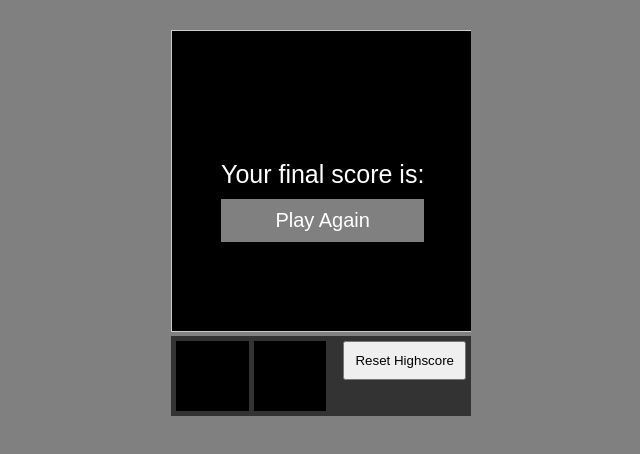
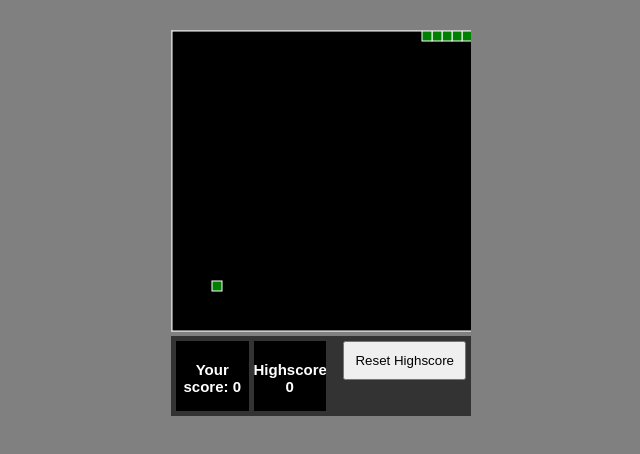
Before and after one commit to porlowska/snake-game, a plain HTML site: page index.html in a window 1280 px wide. Shown: the whole page, without its empty margins (319-959 px from the left). Drawn offline with nearby package versions, Linux system fonts and the light colour scheme.

Commit message:
added logic for the snake game

```diff
--- a/assets/script.js
+++ b/assets/script.js
@@ -0,0 +1,152 @@
+$(document).ready(function(){
+//def canvas variables
+const canvas = $('#canvas')[0];
+const ctx = canvas.getContext('2d');
+const w = canvas.width;
+const h =canvas.height;
+const cellWidth = 10;//cell width
+let direction = "right";
+let food; //snake food
+let score; //current score
+let speed=200; //speed of snake in miliseconds
+let snake; // snake length
+let color = "green"
+
+//initialaser
+function init(){
+    createSnake();
+    createFood();
+    score=0;
+    //trigger the game
+    if (typeof game_loop!="undefined"){
+        clearInterval(game_loop)
+    }
+    game_loop = setInterval(animate, speed)
+
+}
+
+init()
+
+//creates snake
+function createSnake(){
+    let length = 5; //initail length of the snake
+    snake = [];
+    for (var i=length-1; i >=0; i-- ){
+        snake.push({x: i, y:0});
+    }
+}
+//create food in random place
+function createFood(){
+    food={
+        x: Math.round(Math.random()*(w-cellWidth)/cellWidth),
+        y: Math.round(Math.random()*(h-cellWidth)/cellWidth)
+    }
+}
+//i will animate the snake on the canvas
+function animate(){
+    //paint the canvas
+    ctx.fillStyle="black";
+    ctx.fillRect(0,0,w,h)
+    ctx.strokeStyle = "white";
+    ctx.strokeRect(0,0,w,h)
+    //movement of the snake
+    // food pops up snakes eats it and it pops up on the end of the tail
+
+    //position of the snake
+    let nx = snake[0].x
+    let ny = snake[0].y
+    //directio of the snake and decremataion on the axis
+    if (direction=='right'){
+        nx++
+    } else if (direction=='left'){
+        nx--
+    }else if (direction=='up'){
+        ny--
+    }else if (direction=='down'){
+        ny++
+    }
+    // Collide code
+    if(nx==-1 || nx == w/cellWidth ||ny==-1||ny==h/cellWidth||checkCollision(nx,ny,snake)){
+        //init();
+        //insert Final score
+        $('#finalScore').text(score)
+        //show overlay
+        $('#overlay').fadeIn(300)
+
+        return;
+    }
+    let tail;
+    // the food is added up to the snake as a head!
+    //if the snake replaces food posuton
+    if (nx == food.x && ny== food.y){
+        tail = {x:nx, y:ny};
+        score++;
+        //crate new pice of food
+        createFood()
+    }else{
+        tail = snake.pop()
+        tail.x= nx;
+        tail.y=ny;
+    }
+    snake.unshift(tail)
+    for (var i=0; i <snake.length; i++){
+        let c =snake[i];
+        paintCell(c.x, c.y)
+    }
+    //Paint Cell
+    paintCell(food.x, food.y)
+
+    //Check Score
+    checkScore(score)
+
+    //Display current score
+    $('#current').text('Your score: '+score)
+
+
+}
+function paintCell(x, y){
+    ctx.fillStyle=color;
+    ctx.fillRect(x*cellWidth, y*cellWidth, cellWidth, cellWidth);
+    ctx.strokeStyle="white";
+    ctx.strokeRect(x*cellWidth, y*cellWidth, cellWidth, cellWidth)
+}
+function checkCollision(x,y,arr){
+    for(var i=0;i<arr.length;i++){
+        if(arr[i].x==x && arr[i].y==y){
+            return true;
+        }
+    }
+    return false
+}
+function checkScore(score){
+    let setHighscore = localStorage.getItem('highscore');
+    if(setHighscore===null){
+        //if there is no hogh score set to current
+        localStorage.setItem('highscore', score)
+    }else{
+        //if there is a high score compare the scores save highest
+        if(score>setHighscore){
+            localStorage.setItem('highscore', score)
+        }
+    }
+    $('#high').text('Highscore: '+ setHighscore)
+
+}
+//Keypress to move the snake
+$(document).keydown(function(e){
+    let key = e.which;
+    if(key =='37' && direction !='right'){
+        direction ='left'
+    }else if (key =='38'&& direction !='down'){
+        direction = 'up'
+    }else if (key =='39' && direction !='left'){
+        direction = 'right'
+    }else if (key =='40' && direction !='up'){
+        direction = 'down'
+    }
+})
+
+})
+$('#clear').click(function(){
+    localStorage.clear()
+})
--- a/assets/styles.css
+++ b/assets/styles.css
@@ -40,6 +40,7 @@ canvas{
     overflow: auto;
     background-color: #000;
     text-align: center;
+    font-size: 15px;
 
 }
 
@@ -49,7 +50,7 @@ canvas{
 }
 
 #overlay{
-    /*display: none;*/
+    display: none;
     color: #fff;
     font-size: 25px;
     text-align: center;
--- a/index.html
+++ b/index.html
@@ -9,7 +9,7 @@
 <body>
     <div class="container">
         <div id="overlay">
-            Your final score is: <span id="final-score"></span>
+            Your final score is: <span id="finalScore"></span>
             <br>
             <a onclick="window.location.reload()" href="#">Play Again</a>
         </div>
```
